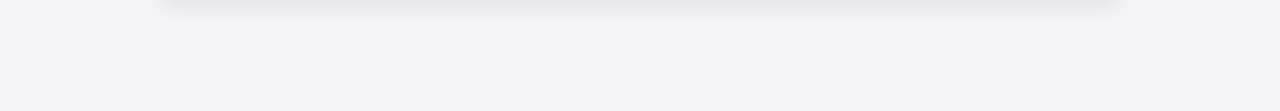
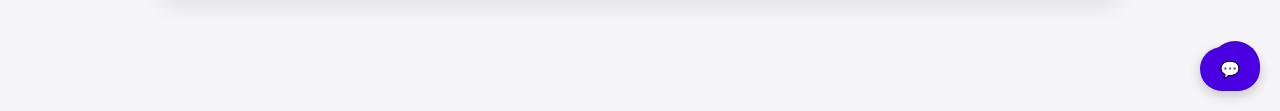
Before and after one commit to Mohiththecoderr/codewar, a plain HTML site: page index.html in a window 1280 px wide. Shown: the part 689-800 px from the top of the page. Drawn offline with Linux system fonts and the light colour scheme.

Commit message:
Update index.html

```diff
--- a/index.html
+++ b/index.html
@@ -159,5 +159,64 @@
     // Default topic
     showTopic('python');
   </script>
+  <!-- 💬 Chat Toggle Button -->
+<button id="chatToggleBtn" onclick="toggleChatbot()" style="
+  position: fixed;
+  bottom: 20px;
+  right: 20px;
+  background-color: #4a00e0;
+  color: white;
+  border: none;
+  border-radius: 50%;
+  width: 50px;
+  height: 50px;
+  font-size: 24px;
+  cursor: pointer;
+  z-index: 1000;
+">💬</button>
+
+<!-- 🤖 Codexa Chatbot Iframe -->
+<iframe
+  id="codexaChat"
+  src="https://app.agentx.so/shared-chat/?agent=68767a482b52cccf314d34cf"
+  width="350"
+  height="500"
+  style="
+    position: fixed;
+    bottom: 80px;
+    right: 20px;
+    border: none;
+    border-radius: 12px;
+    box-shadow: 0 10px 20px rgba(0,0,0,0.15);
+    display: none;
+    z-index: 999;
+  ">
+</iframe>
+
+<!-- 🧠 Toggle Script -->
+<script>
+  function toggleChatbot() {
+    const chatFrame = document.getElementById('codexaChat');
+    chatFrame.style.display = chatFrame.style.display === 'none' ? 'block' : 'none';
+  }
+</script>
+<!-- Link to Codexa Chat Page -->
+<a href="chat.html" style="
+  position: fixed;
+  bottom: 20px;
+  right: 20px;
+  background-color: #4a00e0;
+  color: white;
+  padding: 12px 20px;
+  border-radius: 25px;
+  text-decoration: none;
+  font-weight: bold;
+  box-shadow: 0 4px 12px rgba(0, 0, 0, 0.2);
+  z-index: 1000;
+">
+  💬
+</a>
+
 </body>
 </html>
+<!-- Your existing HTML remains unchanged above -->
```
